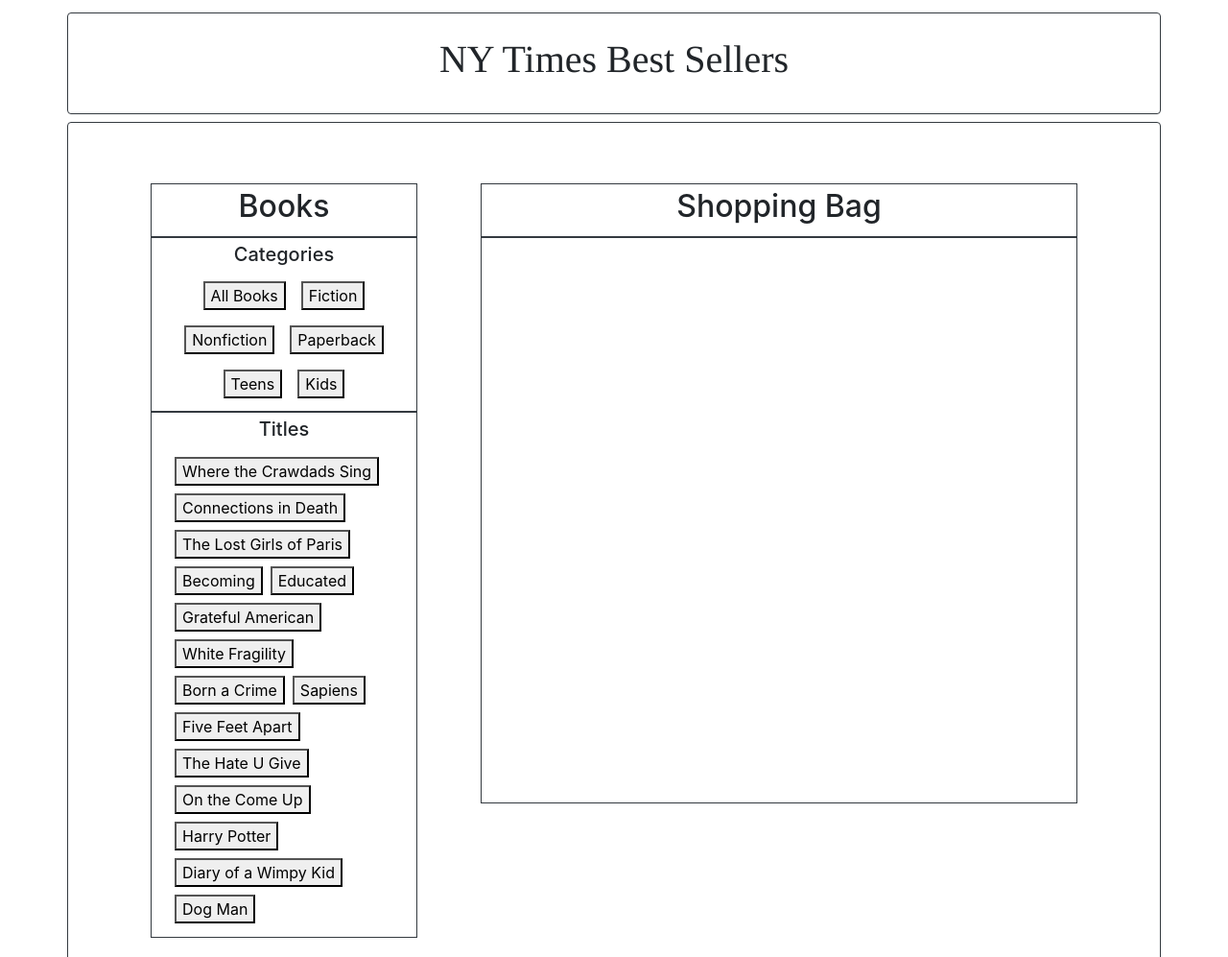
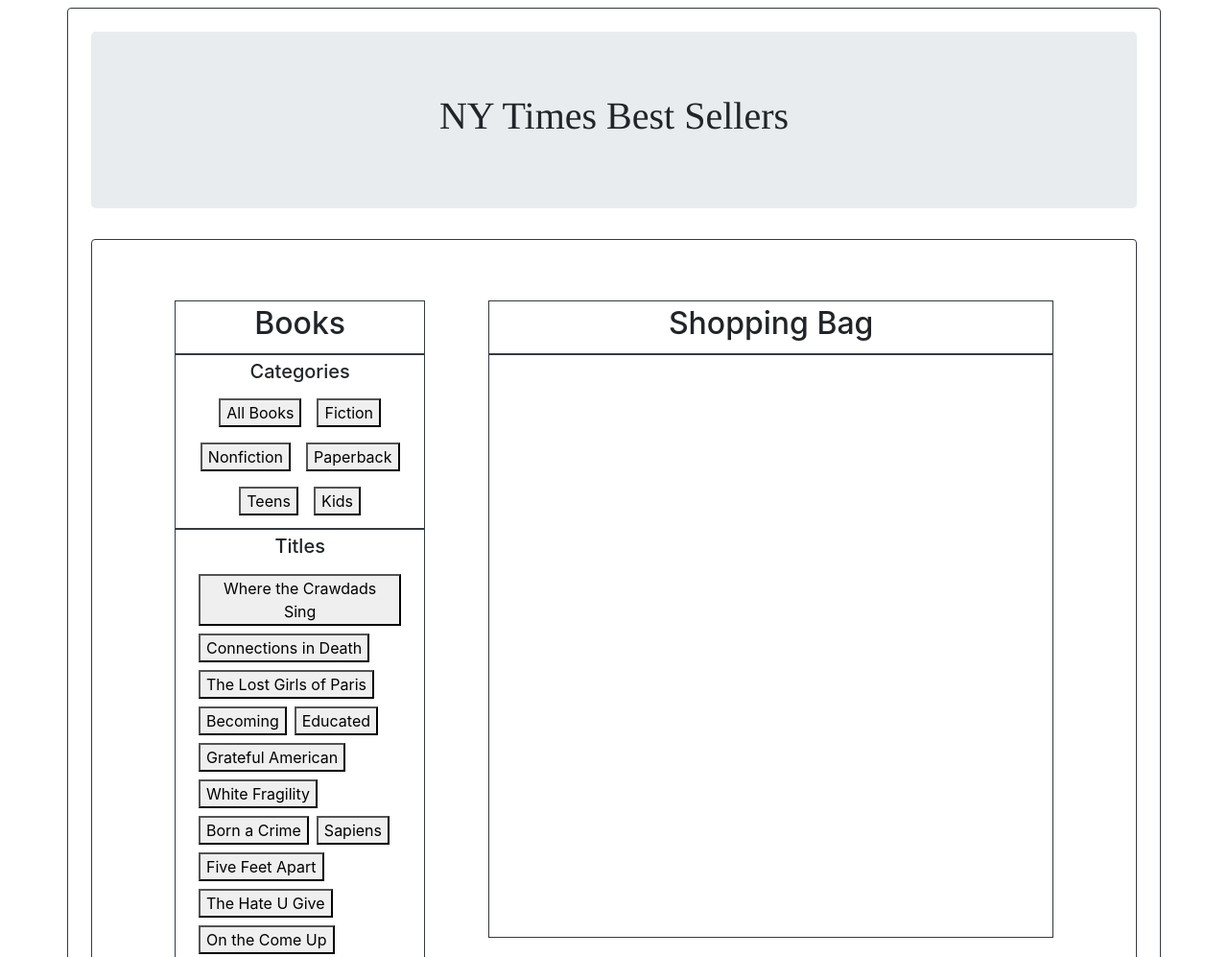
Before and after one commit to wcanepi/shopping-cart, a plain HTML site: page index.html in a window 1280 px wide. Shown: the top 997 px of the page at 96% size. Drawn offline with nearby package versions, Linux system fonts and the light colour scheme.

Commit message:
finishing touches

```diff
--- a/index.html
+++ b/index.html
@@ -10,8 +10,9 @@
 </head>
 <body>
 <!-- <body background="./assets/books.jpeg"> -->
-    <div class="wrapper">
+   <!--  <div class="wrapper"> -->
         <div class="container border border-dark p-4 my-2 rounded">
+        <div class="jumbotron">
             <h1 class="d-flex justify-content-center">NY Times Best Sellers</h1>
         </div>
         <div class="container border border-dark rounded">
```
